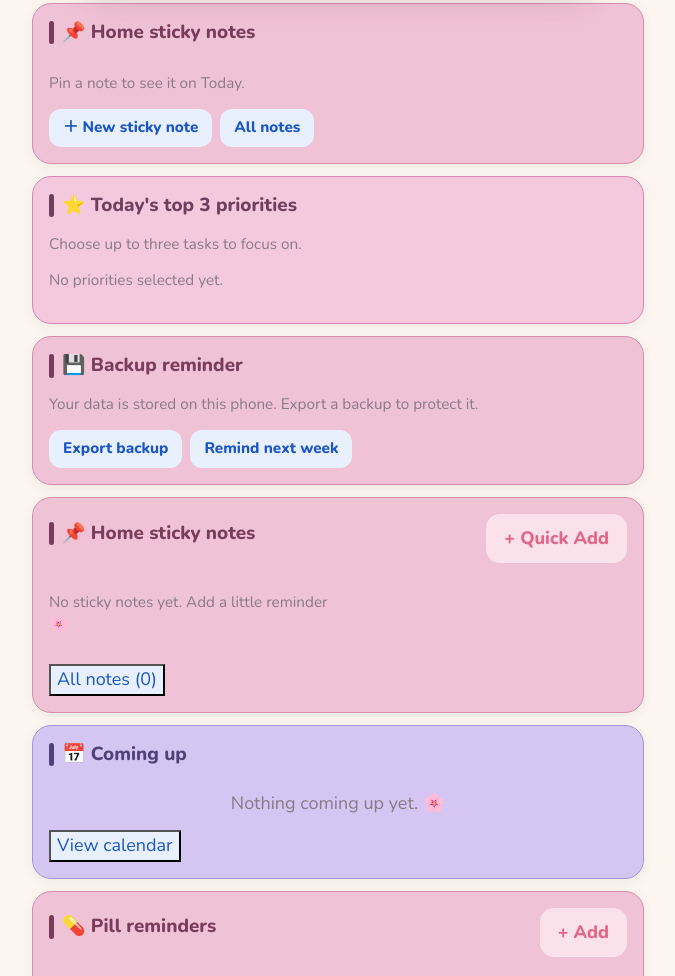
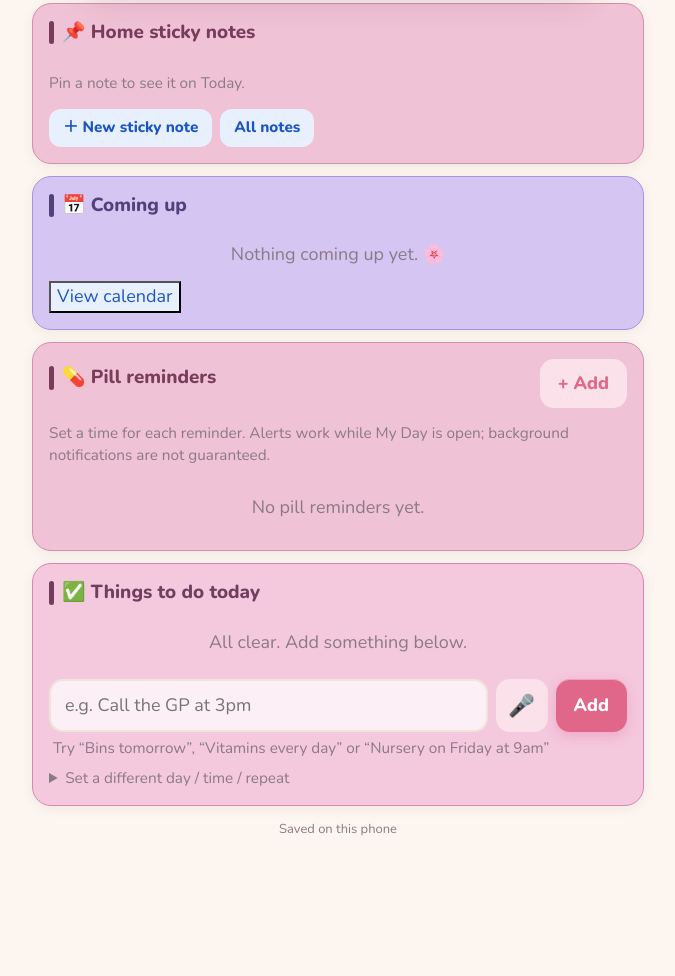
Before and after one commit to kerryarrindell-web/my-day-preview, a plain HTML site: page index.html in a window 1280 px wide. Shown: the part 796-1772 px from the top of the page, without its empty margins (302-977 px from the left). Drawn offline with nearby package versions, Linux system fonts and the light colour scheme.

Commit message:
Add files via upload

```diff
--- a/index.html
+++ b/index.html
@@ -664,7 +664,7 @@ function vToday(){
   const todays=S.appts.filter(a=>a.date===td).sort(byTime);
   const row=t=>`<div class="row ${isDone(t,td)?'done':''}" data-sw="t:${t.id}:${td}"><button class="chk" data-pop="${t.id}" onclick="toggleTask('${t.id}','${td}')" aria-label="Tick ${esc(t.t)}">${isDone(t,td)?'✓':''}</button><div class="txt" onclick="taskModal('${t.id}')">${esc(t.t)}${t.time?` <span class="meta">· ${fmtTime(t.time)}</span>`:''}${t.rep?` <span class="meta">· 🔁 ${REP[t.rep]}</span>`:''}${!t.rep&&t.date<td&&!t.done?' <span class="badge soon">Earlier</span>':''}</div>${!t.rep&&t.date<td&&!t.done?`<button class="x" style="font-size:.85em;color:var(--pri);opacity:1;font-weight:800" onclick="moveToday('${t.id}')">Today</button>`:''}</div>`;
   const askNotify=('Notification' in window&&Notification.permission==='default'&&!S.settings.askedN)?`<div class="card" style="background:var(--pri2)"><b>🔔 Want alerts when something is due?</b><div class="meta" style="margin:4px 0 10px">Alerts may appear while My Day is open. Background delivery is not guaranteed.</div><div class="acts"><button class="btn" onclick="S.settings.askedN=1;enableNotify()" style="font-size:.9em">Turn on alerts</button><button class="btn alt" onclick="S.settings.askedN=1;save();render()" style="font-size:.9em">Not now</button></div></div>`:'';
-  return `<section class="bg-home-hero bg-led"><span>✦ YOUR BEAUTIFUL DAY</span><h2>One little step at a time 🌸</h2><p>Make room for what matters, and a little time for yourself.</p><button onclick="tab='me';render()">Take a moment for me ♡</button></section>`+motiCard()+homeStickyCard()+`
+  return `<section class="bg-home-hero bg-led"><span>✦ YOUR BEAUTIFUL DAY</span><h2>One little step at a time 🌸</h2><p>Make room for what matters, and a little time for yourself.</p><button onclick="tab='me';render()">Take a moment for me ♡</button></section>`+motiCard()+`
   <div class="card bg-coming-up"><h2>📅 Coming up</h2>
     ${upcoming().slice(0,4).map(a=>`<button class="bg-upcoming-item" onclick="apptModal('${a.id}')"><strong>${esc(a.title)}</strong><span>${fmtDate(a.date)} · ${a.time?fmtTime(a.time):'All day'}</span></button>`).join('')||'<div class="empty">Nothing coming up yet. 🌸</div>'}
     <button class="a-cal" onclick="tab='appts';render()">View calendar</button>
--- a/my-day-v11.js
+++ b/my-day-v11.js
@@ -33,7 +33,7 @@ function priorities(){
 function tomorrow(){const d=addDays(day(),1),tasks=S.tasks.filter(t=>occursOn(t,d)&&!isDone(t,d)).slice(0,3),appts=S.appts.filter(a=>a.date===d).slice(0,3);return `<section class="card md11-rise"><h2>🌙 Tomorrow preview</h2>${tasks.map(t=>`<p class="meta">✓ ${safe(t.t)}</p>`).join('')}${appts.map(a=>`<p class="meta">📅 ${safe(a.title||a.t||'Appointment')}</p>`).join('')}${!tasks.length&&!appts.length?'<p class="meta">Nothing planned yet.</p>':''}</section>`}
 function shopping(){const l=S.lists.find(l=>l.id==='groc'),n=l?l.items.filter(i=>!i.done).length:0;return `<section class="card md11-rise"><h2>🛒 Shopping</h2><p class="meta">${n} item${n===1?'':'s'} remaining</p>${btn('Open shopping list','shopping')}</section>`}
 function backupCard(){const last=S.settings.v11BackupDismissed,elapsed=last?(Date.now()-Date.parse(last+'T00:00:00'))/86400000:999;return elapsed>=7?`<section class="card md11-rise"><h2>💾 Backup reminder</h2><p class="meta">Your data is stored on this phone. Export a backup to protect it.</p><div class="acts">${btn('Export backup','backup')}${btn('Remind next week','snooze')}</div></section>`:''}
-function renderExtras(){return noteCard()+priorities()+backupCard()}
+function renderExtras(){return noteCard()}
 const originalToday=vToday;
 vToday=function(){
  const base=originalToday();
--- a/sw.js
+++ b/sw.js
@@ -1,4 +1,4 @@
-const CACHE = 'myday-blossom-glow-reference-opening-20261125';
+const CACHE = 'myday-blossom-glow-reference-opening-repaired-20261125';
 const FILES = ['./', 'index.html', 'my-day-v11.js', 'my-day-v11.css', 'manifest.webmanifest', 'icon-192.png', 'icon-512.png', 'icon-maskable-512.png', 'apple-touch-icon.png', 'favicon.svg'];
 
 self.addEventListener('install', e => {
```
Also changed, not shown: PREVIEW-README.txt.
